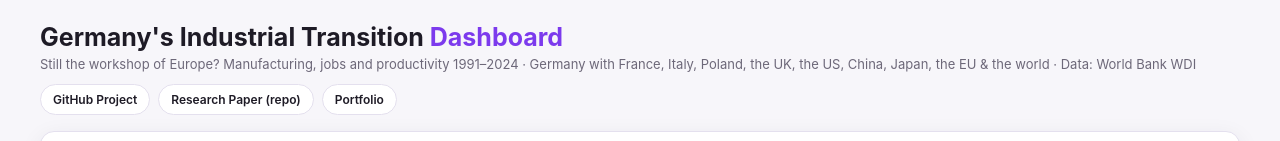
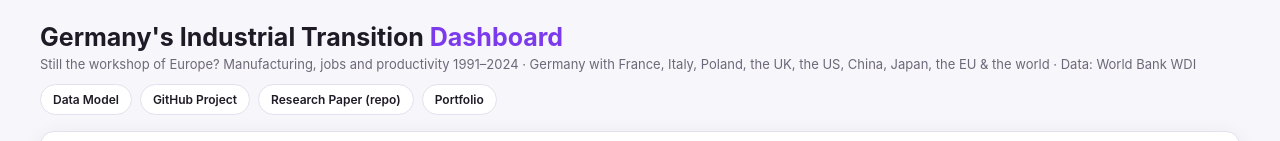
Before and after one commit to rashedrana/rashedrana.github.io, a plain HTML site: page dashboards/industry/index.html in a window 1280 px wide. Shown: the top 141 px of the page. Drawn offline with nearby package versions, Linux system fonts and the light colour scheme.

Commit message:
Add Data Model button

```diff
--- a/dashboards/industry/index.html
+++ b/dashboards/industry/index.html
@@ -85,6 +85,7 @@ footer a{color:var(--accent)}
       <div class="sub">Still the workshop of Europe? Manufacturing, jobs and productivity 1991–2024 · Germany with France, Italy, Poland, the UK, the US, China, Japan, the EU &amp; the world · Data: World Bank WDI</div>
     </div>
     <div class="links">
+      <a href="model.html">Data Model</a>
       <a href="https://github.com/rashedrana/germany-industrial-transition" target="_blank" rel="noopener">GitHub Project</a>
       <a href="https://github.com/rashedrana/germany-industrial-transition" target="_blank" rel="noopener">Research Paper (repo)</a>
       <a href="https://rashedrana.github.io" target="_blank" rel="noopener">Portfolio</a>
```
